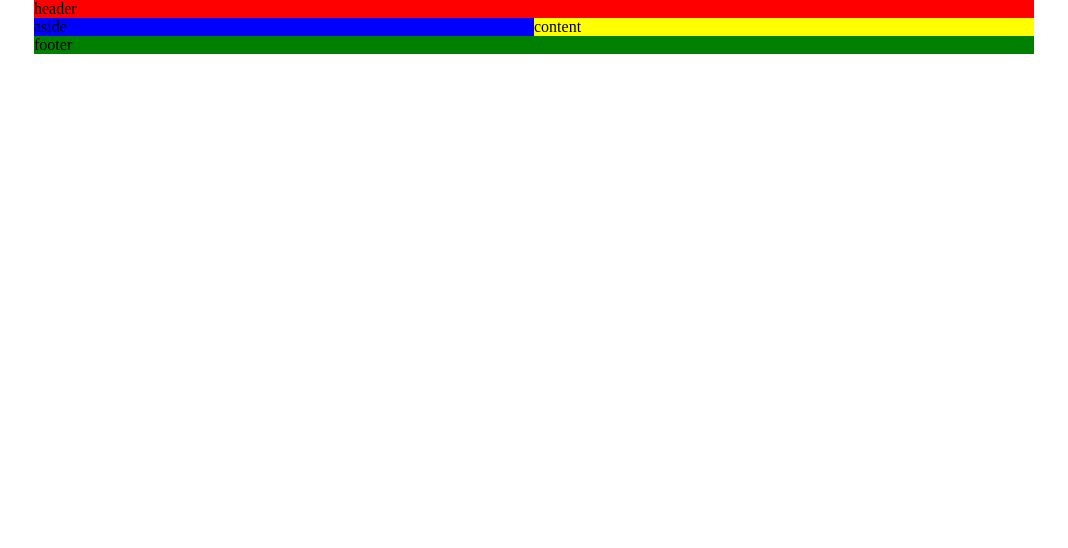
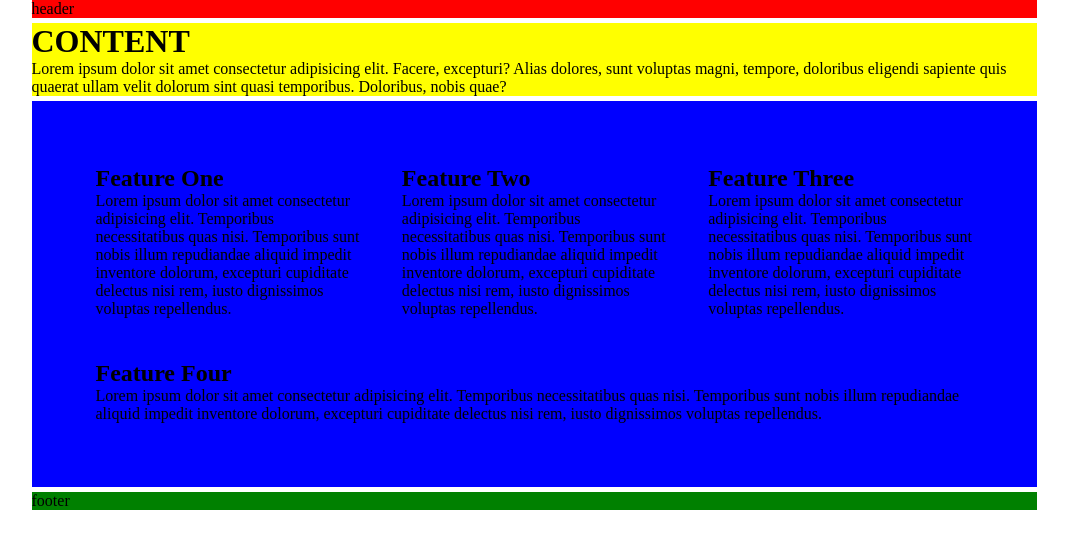
Before and after one commit to JimeBlue/ResponsiveLayout, a plain HTML site: page index.html in a window 1280 px wide. Shown: the whole page, without its empty margins (106-1174 px from the left). Drawn offline with Linux system fonts and the light colour scheme.

Commit message:
Add nested grid to aside and change order of grid item in desktop

```diff
--- a/index.html
+++ b/index.html
@@ -10,8 +10,53 @@
   <body>
     <div class="grid">
       <header class="header">header</header>
-      <aside class="aside">aside</aside>
-      <main class="content">content</main>
+      <aside class="aside">
+        <article class="aside__feature aside__feature-one">
+          <h2>Feature One</h2>
+          <p>
+            Lorem ipsum dolor sit amet consectetur adipisicing elit. Temporibus
+            necessitatibus quas nisi. Temporibus sunt nobis illum repudiandae
+            aliquid impedit inventore dolorum, excepturi cupiditate delectus
+            nisi rem, iusto dignissimos voluptas repellendus.
+          </p>
+        </article>
+        <article class="aside__feature aside__feature-two">
+          <h2>Feature Two</h2>
+          <p>
+            Lorem ipsum dolor sit amet consectetur adipisicing elit. Temporibus
+            necessitatibus quas nisi. Temporibus sunt nobis illum repudiandae
+            aliquid impedit inventore dolorum, excepturi cupiditate delectus
+            nisi rem, iusto dignissimos voluptas repellendus.
+          </p>
+        </article>
+        <article class="aside__feature aside__feature-three">
+          <h2>Feature Three</h2>
+          <p>
+            Lorem ipsum dolor sit amet consectetur adipisicing elit. Temporibus
+            necessitatibus quas nisi. Temporibus sunt nobis illum repudiandae
+            aliquid impedit inventore dolorum, excepturi cupiditate delectus
+            nisi rem, iusto dignissimos voluptas repellendus.
+          </p>
+        </article>
+        <article class="aside__feature aside__feature-four">
+          <h2>Feature Four</h2>
+          <p>
+            Lorem ipsum dolor sit amet consectetur adipisicing elit. Temporibus
+            necessitatibus quas nisi. Temporibus sunt nobis illum repudiandae
+            aliquid impedit inventore dolorum, excepturi cupiditate delectus
+            nisi rem, iusto dignissimos voluptas repellendus.
+          </p>
+        </article>
+      </aside>
+      <main class="content">
+        <h1>CONTENT</h1>
+        <p>
+          Lorem ipsum dolor sit amet consectetur adipisicing elit. Facere,
+          excepturi? Alias dolores, sunt voluptas magni, tempore, doloribus
+          eligendi sapiente quis quaerat ullam velit dolorum sint quasi
+          temporibus. Doloribus, nobis quae?
+        </p>
+      </main>
       <footer class="footer">footer</footer>
     </div>
   </body>
--- a/style.css
+++ b/style.css
@@ -11,6 +11,7 @@
     'content content'
     'aside aside'
     'footer footer';
+  grid-gap: 5px;
 }
 
 .header {
@@ -21,6 +22,14 @@
 .aside {
   grid-area: aside;
   background-color: blue;
+  display: grid;
+  grid-template-columns: 1fr;
+  grid-gap: 10px;
+  padding: 3rem;
+}
+
+.aside__feature {
+  margin: 1rem;
 }
 
 .content {
@@ -44,6 +53,10 @@
       '. aside aside .'
       '. footer footer .';
   }
+
+  .aside {
+    grid-template-columns: 1fr 1fr;
+  }
 }
 
 /* Desktop Styles */
@@ -53,7 +66,16 @@
     grid-template-columns: 1fr 500px 500px 1fr;
     grid-template-areas:
       '. header header .'
-      '. aside content .'
+      '. content content .'
+      '. aside aside .'
       '. footer footer .';
   }
+
+  .aside {
+    grid-template-columns: 1fr 1fr 1fr;
+  }
+
+  .aside__feature-four {
+    grid-column: 1 /4;
+  }
 }
```
